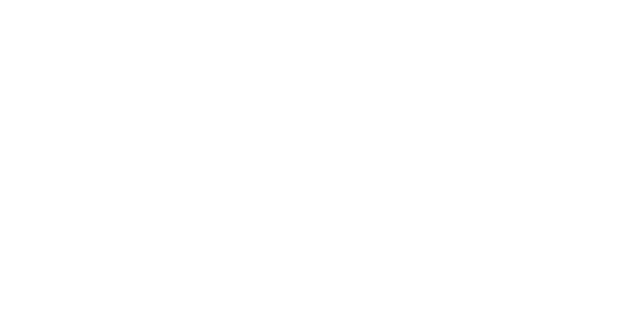
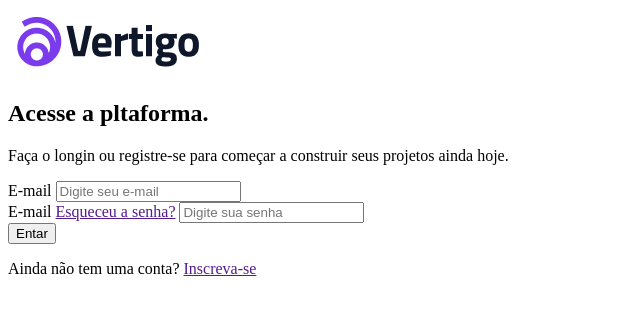
Before and after one commit to thainny1/projeto-vertigo, a plain HTML site: page index.html in a window 1280 px wide. Shown: the whole page, without its empty margins (0-640 px from the left). Drawn offline with Linux system fonts and the light colour scheme.

Commit message:
atualização - HTML teminado

```diff
--- a/index.html
+++ b/index.html
@@ -8,7 +8,32 @@
 </head>
 <body>
     <header>
-        <img src="" alt="">
+        <img src="./imagens/logo (3).png" alt="logo">
     </header>
+    <main>
+        <section class="descricao">
+            <h1>Acesse a pltaforma.</h1>
+            <p>Faça o longin ou registre-se para começar a construir seus projetos ainda hoje.</p>
+        </section>
+        <section class="login">
+            <form action="">
+              <div class="input-box">
+                <label for="email">E-mail</label>
+                <input type="email" placeholder="Digite seu e-mail" id="email">
+              </div>
+              <div class="input-box">
+                <label for="Senha">E-mail</label>
+                <a href="">Esqueceu a senha?</a>
+                <input type="password" placeholder="Digite sua senha" id="Senha">
+              </div>
+
+              <button>Entar</button>
+            </form>
+
+            <p>
+                Ainda não tem uma conta? <a href="">Inscreva-se</a>
+            </p>
+        </section>
+    </main>
 </body>
 </html>
```
